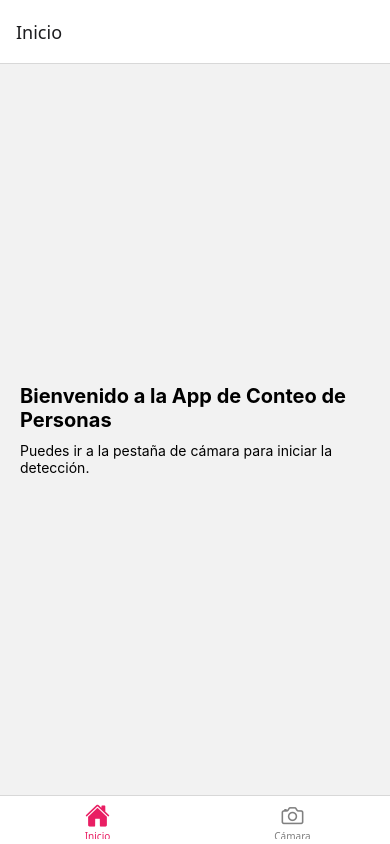
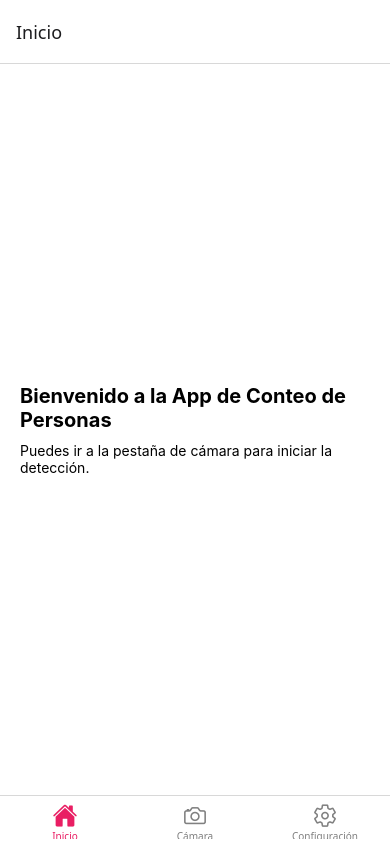
Before and after one commit to nodexs0/conteo-personas-app, a React Native app: screen / in a window 390 px wide. Built offline with nearby package versions, Linux system fonts and the light colour scheme.

Commit message:
feat: agregar soporte de tema oscuro, mejoras en navegación y cámara

```diff
--- a/App.js
+++ b/App.js
@@ -1,17 +1,21 @@
-import React from 'react';
-import { NavigationContainer } from '@react-navigation/native';
+import React, { useContext } from 'react';
+import { NavigationContainer, DefaultTheme, DarkTheme } from '@react-navigation/native';
 import { createBottomTabNavigator } from '@react-navigation/bottom-tabs';
 import { Ionicons } from '@expo/vector-icons';
 
-// Importa tus pantallas
 import HomeScreen from './screens/HomeScreen';
 import CameraScreen from './screens/CameraScreen';
+import ConfigScreen from './screens/ConfigScreen';
+
+import { ThemeProvider, ThemeContext } from './theme/ThemeContext';
 
 const Tab = createBottomTabNavigator();
 
-export default function App() {
+function MyTabs() {
+  const { theme } = useContext(ThemeContext);
+
   return (
-    <NavigationContainer>
+    <NavigationContainer theme={theme.mode === 'dark' ? DarkTheme : DefaultTheme}>
       <Tab.Navigator
         screenOptions={({ route }) => ({
           headerShown: true,
@@ -22,6 +26,8 @@ export default function App() {
               iconName = focused ? 'home' : 'home-outline';
             } else if (route.name === 'Cámara') {
               iconName = focused ? 'camera' : 'camera-outline';
+            } else if (route.name === 'Configuración') {
+              iconName = focused ? 'settings' : 'settings-outline';
             }
 
             return <Ionicons name={iconName} size={size} color={color} />;
@@ -31,8 +37,17 @@ export default function App() {
         })}
       >
         <Tab.Screen name="Inicio" component={HomeScreen} />
-        <Tab.Screen name="Cámara" component={CameraScreen} />
+        <Tab.Screen name="Cámara" component={CameraScreen} options={{ headerShown: false, tabBarStyle: { display: 'none' }, }} />
+        <Tab.Screen name="Configuración" component={ConfigScreen} />
       </Tab.Navigator>
     </NavigationContainer>
   );
 }
+
+export default function App() {
+  return (
+    <ThemeProvider>
+      <MyTabs />
+    </ThemeProvider>
+  );
+}
--- a/package.json
+++ b/package.json
@@ -9,6 +9,7 @@
     "web": "expo start --web"
   },
   "dependencies": {
+    "@react-native-async-storage/async-storage": "^2.2.0",
     "@react-navigation/bottom-tabs": "^7.4.7",
     "@react-navigation/native": "^7.1.17",
     "expo": "~54.0.10",
@@ -18,9 +19,11 @@
     "react-native": "0.81.4",
     "react-native-gesture-handler": "~2.28.0",
     "react-native-get-random-values": "~1.11.0",
+    "react-native-paper": "^5.14.5",
     "react-native-reanimated": "~4.1.1",
     "react-native-safe-area-context": "~5.6.0",
-    "react-native-screens": "~4.16.0"
+    "react-native-screens": "~4.16.0",
+    "react-native-vector-icons": "^10.3.0"
   },
   "private": true
 }
--- a/screens/CameraScreen.js
+++ b/screens/CameraScreen.js
@@ -1,10 +1,13 @@
-import React, { useState, useEffect } from 'react';
-import { StyleSheet, Text, View, Button } from 'react-native';
-import { CameraView, CameraType, useCameraPermissions } from 'expo-camera';
+import React, { useState } from 'react';
+import { StyleSheet, View, TouchableOpacity, Text, Animated } from 'react-native';
+import { CameraView, useCameraPermissions } from 'expo-camera';
+import { useNavigation } from '@react-navigation/native';
 
 export default function CameraScreen() {
   const [facing, setFacing] = useState('back');
+  const [menuVisible, setMenuVisible] = useState(false);
   const [permission, requestPermission] = useCameraPermissions();
+  const navigation = useNavigation();
 
   if (!permission) {
     return <View><Text>Cargando...</Text></View>;
@@ -14,41 +17,91 @@ export default function CameraScreen() {
     return (
       <View style={styles.container}>
         <Text style={styles.message}>Necesitamos tu permiso para usar la cámara</Text>
-        <Button onPress={requestPermission} title="Conceder Permiso" />
+        <TouchableOpacity style={styles.permissionButton} onPress={requestPermission}>
+          <Text style={styles.permissionText}>Conceder Permiso</Text>
+        </TouchableOpacity>
       </View>
     );
   }
 
   function toggleCameraFacing() {
-    setFacing(current => (current === 'back' ? 'front' : 'back'));
+    setFacing((current) => (current === 'back' ? 'front' : 'back'));
   }
 
   return (
     <View style={styles.container}>
-      <CameraView style={styles.camera} facing={facing}>
-        <View style={styles.buttonContainer}>
-          <Button title="Cambiar Cámara" onPress={toggleCameraFacing} />
+      {/* Cámara */}
+      <CameraView style={StyleSheet.absoluteFill} facing={facing} />
+
+      {/* Botón del menú */}
+      <TouchableOpacity
+        style={styles.menuToggle}
+        onPress={() => setMenuVisible(!menuVisible)}
+      >
+        <Text style={styles.menuToggleText}>☰</Text>
+      </TouchableOpacity>
+
+      {/* Menú desplegable */}
+      {menuVisible && (
+        <View style={styles.dropdownMenu}>
+          <TouchableOpacity
+            onPress={() => {
+              setMenuVisible(false); // Cierra el menú
+              navigation.navigate('Inicio'); // Navega al inicio
+            }}
+            style={styles.menuItem}
+          >
+            <Text style={styles.menuItemText}>Volver</Text>
+          </TouchableOpacity>
+
+          <TouchableOpacity
+            onPress={toggleCameraFacing}
+            style={styles.menuItem}
+          >
+            <Text style={styles.menuItemText}>Cambiar Cámara</Text>
+          </TouchableOpacity>
         </View>
-      </CameraView>
+      )}
     </View>
   );
 }
 
 const styles = StyleSheet.create({
-  container: {
-    flex: 1,
-    justifyContent: 'center',
-  },
-  message: {
-    textAlign: 'center',
-    paddingBottom: 10,
-  },
-  camera: {
-    flex: 1,
-  },
-  buttonContainer: {
-    position: 'absolute',
-    bottom: 30,
+  container: { flex: 1 },
+  message: { textAlign: 'center', paddingBottom: 10 },
+  permissionButton: {
+    backgroundColor: '#007AFF',
+    padding: 12,
+    borderRadius: 8,
     alignSelf: 'center',
   },
+  permissionText: { color: '#fff', fontSize: 16 },
+
+  menuToggle: {
+    position: 'absolute',
+    top: 40,
+    right: 20,
+    backgroundColor: 'rgba(0,0,0,0.6)',
+    padding: 10,
+    borderRadius: 8,
+  },
+  menuToggleText: { color: '#fff', fontSize: 24 },
+
+  dropdownMenu: {
+    position: 'absolute',
+    top: 80,
+    right: 20,
+    backgroundColor: 'rgba(0,0,0,0.8)',
+    borderRadius: 8,
+    paddingVertical: 10,
+    width: 150,
+  },
+  menuItem: {
+    paddingVertical: 10,
+    paddingHorizontal: 15,
+  },
+  menuItemText: {
+    color: '#fff',
+    fontSize: 16,
+  },
 });
--- /dev/null
+++ b/screens/ConfigScreen.js
@@ -0,0 +1,33 @@
+import React, { useContext } from 'react';
+import { View, Text, Switch, StyleSheet } from 'react-native';
+import { ThemeContext } from '../theme/ThemeContext';
+
+export default function ConfigScreen() {
+  const { theme, toggleTheme } = useContext(ThemeContext);
+
+  return (
+    <View style={[styles.container, { backgroundColor: theme.background }]}>
+      <Text style={[styles.text, { color: theme.text }]}>
+        Tema oscuro
+      </Text>
+      <Switch
+        value={theme.mode === 'dark'}
+        onValueChange={toggleTheme}
+        trackColor={{ false: '#767577', true: '#e91e63' }}
+        thumbColor={theme.mode === 'dark' ? '#fff' : '#000'}
+      />
+    </View>
+  );
+}
+
+const styles = StyleSheet.create({
+  container: {
+    flex: 1,
+    alignItems: 'center',
+    justifyContent: 'center',
+  },
+  text: {
+    fontSize: 18,
+    marginBottom: 10,
+  },
+});
--- a/screens/HomeScreen.js
+++ b/screens/HomeScreen.js
@@ -1,11 +1,18 @@
-import React from 'react';
+import React, { useContext } from 'react';
 import { View, Text, StyleSheet } from 'react-native';
+import { ThemeContext } from '../theme/ThemeContext';
 
 export default function HomeScreen() {
+  const { theme } = useContext(ThemeContext);
+
   return (
-    <View style={styles.container}>
-      <Text style={styles.title}>Bienvenido a la App de Conteo de Personas</Text>
-      <Text>Puedes ir a la pestaña de cámara para iniciar la detección.</Text>
+    <View style={[styles.container, { backgroundColor: theme.background }]}>
+      <Text style={[styles.title, { color: theme.text }]}>
+        Bienvenido a la App de Conteo de Personas
+      </Text>
+      <Text style={{ color: theme.text }}>
+        Puedes ir a la pestaña de cámara para iniciar la detección.
+      </Text>
     </View>
   );
 }
--- /dev/null
+++ b/theme/ThemeContext.js
@@ -0,0 +1,45 @@
+import React, { createContext, useState, useEffect } from 'react';
+import AsyncStorage from '@react-native-async-storage/async-storage';
+
+const lightTheme = {
+  mode: 'light',
+  background: '#fff',
+  text: '#000',
+};
+
+const darkTheme = {
+  mode: 'dark',
+  background: '#121212',
+  text: '#fff',
+};
+
+export const ThemeContext = createContext();
+
+export const ThemeProvider = ({ children }) => {
+  const [theme, setTheme] = useState(lightTheme);
+
+  useEffect(() => {
+    (async () => {
+      const savedTheme = await AsyncStorage.getItem('theme');
+      if (savedTheme === 'dark') {
+        setTheme(darkTheme);
+      }
+    })();
+  }, []);
+
+  const toggleTheme = async () => {
+    if (theme.mode === 'light') {
+      setTheme(darkTheme);
+      await AsyncStorage.setItem('theme', 'dark');
+    } else {
+      setTheme(lightTheme);
+      await AsyncStorage.setItem('theme', 'light');
+    }
+  };
+
+  return (
+    <ThemeContext.Provider value={{ theme, toggleTheme }}>
+      {children}
+    </ThemeContext.Provider>
+  );
+};
```
Also changed, not shown: 1 other file (tests, documents, lock files or other folders).
